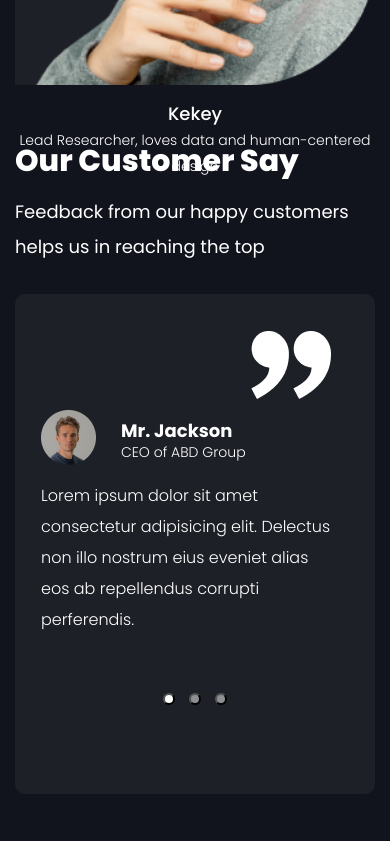
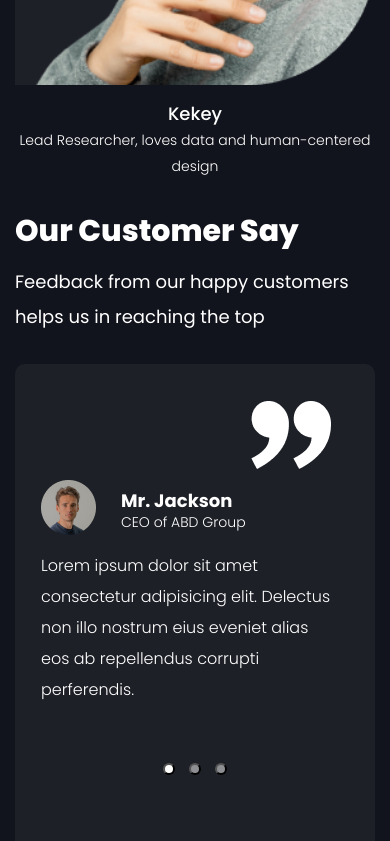
Before and after one commit to front-endDudkinDo/mySitePortfolio, a plain HTML site: page sakaAgency/index.html in a window 390 px wide. Shown: the part 6400-7241 px from the top of the page. Drawn offline with Linux system fonts and the light colour scheme.

Commit message:
add padding-top in section reviews in project SakaAgency

```diff
--- a/sakaAgency/css/media.css
+++ b/sakaAgency/css/media.css
@@ -142,6 +142,10 @@
           margin-top: 15px;
           margin-bottom: 15px;
       }
+      /* reviews */
+      .reviews{
+          padding-top: 70px;
+      }
       /* contact*/
       .benefit{
           margin-top: 15px;
```
